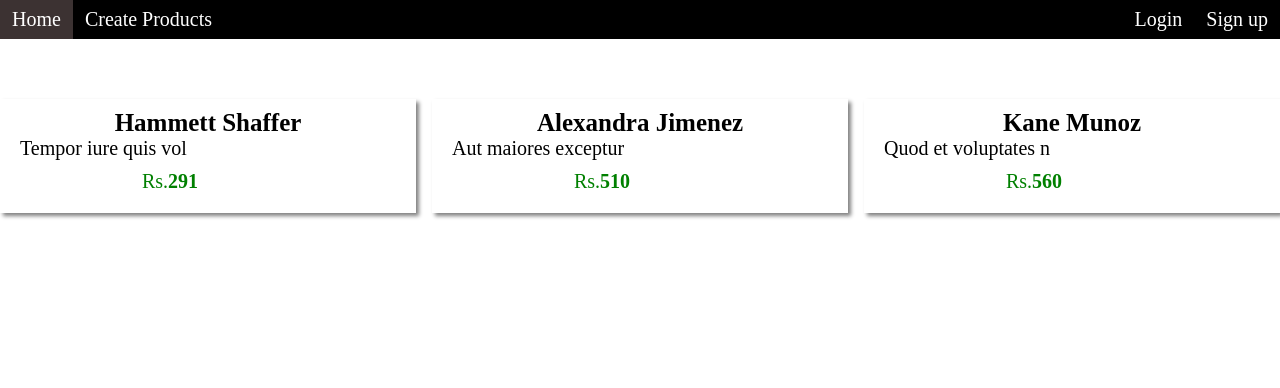
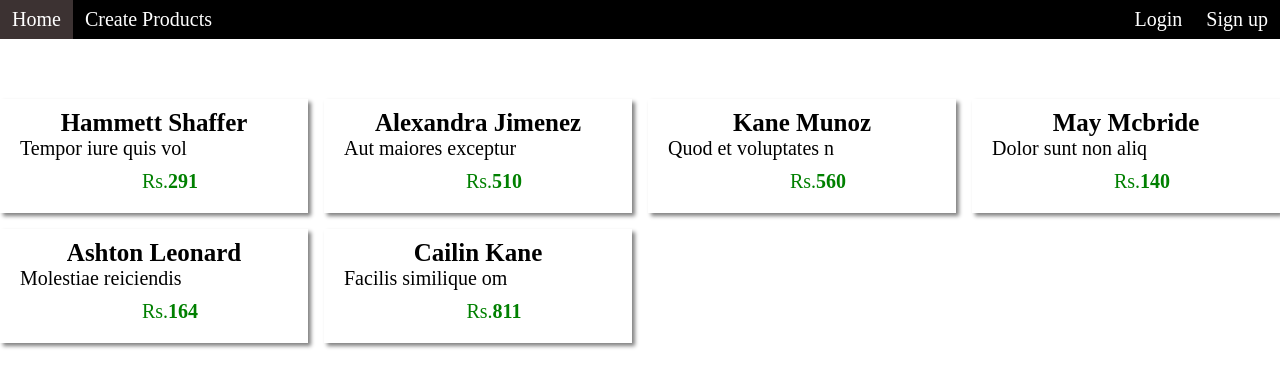
Before and after one commit to mrnoman210/e-commerce-complete, a Next.js app: page / in a window 1280 px wide. Shown: the top 388 px of the page. Built offline with nearby package versions, Linux system fonts and the light colour scheme.

Commit message:
after sign up token

```diff
--- a/components/Header.js
+++ b/components/Header.js
@@ -1,7 +1,19 @@
 import Link from "next/link";
+import { useRouter } from "next/router";
 import React, { useEffect, useState } from "react";
 
 const Header = () => {
+  const router = useRouter()
+  const [showSignUp, setShowSignUp] = useState(false)
+  useEffect(() => {
+    const checkToken = localStorage.getItem("token")
+    if (!checkToken) {
+      setShowSignUp(true)
+    }
+    else {
+      setShowSignUp(true)
+    }
+  }, [router])
   return (
     <>
       <nav>
@@ -13,6 +25,7 @@ const Header = () => {
             <Link href={"/create_product"}>Create Products</Link>
           </li>
         </ul>
+        {showSignUp ?
         <ul>
           <li>
             <Link href={"/auth/login"}>Login</Link>
@@ -21,6 +34,8 @@ const Header = () => {
             <Link href={"/auth/signup"}>Sign up</Link>
           </li>
         </ul>
+        :"You are sign up"
+        }
       </nav>
     </>
   );
--- a/data/products.json
+++ b/data/products.json
@@ -16,5 +16,23 @@
     "productname": "Kane Munoz",
     "price": "560",
     "description": "Quod et voluptates n"
+  },
+  {
+    "id": 4,
+    "productname": "May Mcbride",
+    "price": "140",
+    "description": "Dolor sunt non aliq"
+  },
+  {
+    "id": 5,
+    "productname": "Ashton Leonard",
+    "price": "164",
+    "description": "Molestiae reiciendis"
+  },
+  {
+    "id": 6,
+    "productname": "Cailin Kane",
+    "price": "811",
+    "description": "Facilis similique om"
   }
 ]
--- a/data/users.json
+++ b/data/users.json
@@ -1 +1 @@
-[{"id":1,"userName":"Noman","userEmail":"na2458443@gmailcom","userPassword":"Password"},{"id":2,"userName":"boxosur","userEmail":"jilorapoqa@mailinator.com","userPassword":"Pa$$w0rd!"}]
+[{"id":1,"userName":"Noman","userEmail":"na2458443@gmailcom","userPassword":"Password"},{"id":2,"userName":"salozera","userEmail":"cupybe@mailinator.com","userPassword":"Pa$$w0rd!"},{"id":3,"userName":"jilodon","userEmail":"mypemoci@mailinator.com","userPassword":"Pa$$w0rd!"},{"id":3,"userName":"jilodon","userEmail":"mypemoci@mailinator.com","userPassword":"Pa$$w0rd!"},{"id":5,"userName":"zedebysy","userEmail":"gezomic@mailinator.com","userPassword":"Pa$$w0rd!"},{"id":5,"userName":"zedebysy","userEmail":"gezomic@mailinator.com","userPassword":"Pa$$w0rd!"},{"id":7,"userName":"gyzeb","userEmail":"rypopufuho@mailinator.com","userPassword":"Pa$$w0rd!"},{"id":7,"userName":"gyzeb","userEmail":"rypopufuho@mailinator.com","userPassword":"Pa$$w0rd!"},{"id":9,"userName":"bidejejogu","userEmail":"fuzo@mailinator.com","userPassword":"Pa$$w0rd!"},{"id":9,"userName":"bidejejogu","userEmail":"fuzo@mailinator.com","userPassword":"Pa$$w0rd!"},{"id":11,"userName":"taqumicojy","userEmail":"visodopet@mailinator.com","userPassword":"Pa$$w0rd!"},{"id":11,"userName":"taqumicojy","userEmail":"visodopet@mailinator.com","userPassword":"Pa$$w0rd!"}]
```
Also changed, not shown: pages/auth/signup.js (+8 -3 lines).
